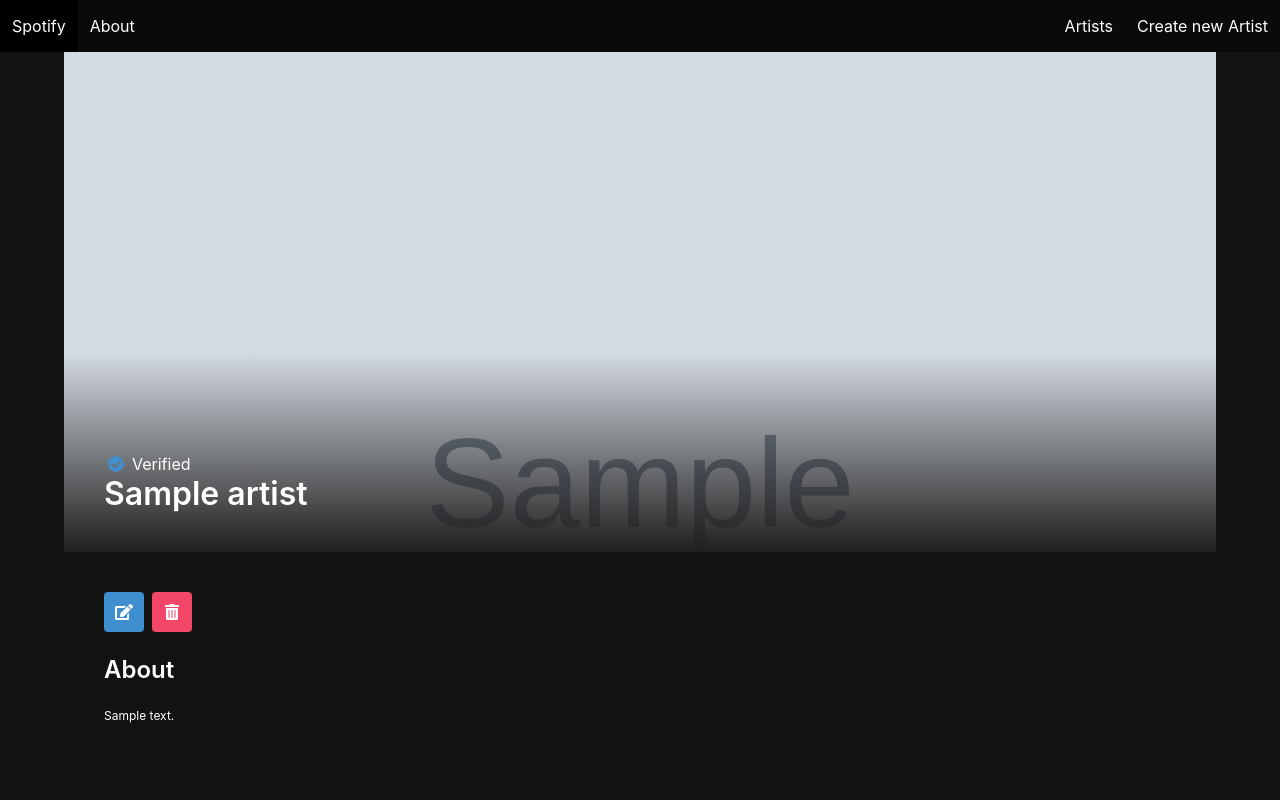
After one commit to SEIR-725-Batch/spotify, a Django app: page /artists/1/ in a window 1280 px wide. The commit adds this page. Run offline with Django 4.2, Linux system fonts and the light colour scheme; tables that the repository leaves empty hold one stand-in row (values such as "Sample post"); grey boxes marked "Sample" are stand-in pictures.

Commit message:
updated with full CRUD functionality

```diff
--- a/main_app/static/styles/main.css
+++ b/main_app/static/styles/main.css
@@ -1,5 +1,5 @@
 body {
-    background-color: blue;
+    background-color: #121212;
     color: #ffffff;
     min-height: 100vh;
   }
@@ -8,6 +8,11 @@ h1,
   h2,
   h3 {
     color: #ffffff;
+  }
+
+  .container {
+    padding: 40px;
+    padding-right: 0;
   }
 
   .title {
@@ -22,7 +27,7 @@ h3 {
   }
 
   .gallery .card {
-    transition: .1s linear;
+    transition: 0.1s linear;
   }
 
   .gallery .card:hover {
@@ -33,3 +38,41 @@ h3 {
   p {
     font-size: 12px;
   }
+
+  .detail__img {
+    position: absolute;
+    left: 0;
+    top: 0;
+    width: 100%;
+    height: 500px;
+    background-color: #ffffff;
+    overflow: hidden;
+  }
+
+  .detail__img::after {
+    content: "";
+    background-image: linear-gradient(transparent 60%, #1f1f1f);
+    position: absolute;
+    top: 0;
+    left: 0;
+    width: 100%;
+    height: 100%;
+    z-index: 5;
+  }
+
+  img {
+    width: 100%;
+    height: 500px;
+    object-fit: cover;
+    object-position: top;
+  }
+
+  .detail__name {
+    position: absolute;
+    z-index: 5;
+    top: 400px;
+  }
+
+  .detail__container {
+    margin-top: 500px;
+  }
--- /dev/null
+++ b/main_app/templates/artist_detail.html
@@ -0,0 +1,41 @@
+{% extends 'base.html' %}
+{% block title %} {{artist.name}}'s best songs {% endblock %}
+{% block content %}
+<div class="detail__img">
+    <img src="{{artist.img}}" alt="{{artist.name}}" />
+</div>
+<div class="detail__name">
+    {% if artist.verified_artist %}
+    <div class="icon-text">
+        <span class="icon has-text-info">
+            <i class="fas fa-check-circle"></i>
+        </span>
+        <span>Verified</span>
+    </div>
+    {% endif %}
+    <h1 class="title">{{artist.name}}</h1>
+</div>
+<div class="detail__container">
+    <div class="buttons">
+        <a href="{% url 'artist_update' artist.pk %}"
+            <a href="" class="button is-info">
+                <span class="icon">
+                    <i class="fas fa-edit"></i>
+                </span>
+            </a>
+        </a>
+        <a href="/artists/{{artist.id}}/delete">
+            <a href="" class="button is-danger">
+                <span class="icon">
+                    <i class="fas fa-trash-alt"></i>
+                </span>
+            </a>
+        </a>
+    </div>
+    <div class="detail__about">
+        <h4 class="title is-4">About</h4>
+        <p>{{artist.bio}}</p>
+    </div>
+</div>
+
+{% endblock %}
--- a/main_app/templates/artist_list.html
+++ b/main_app/templates/artist_list.html
@@ -1,11 +1,11 @@
 {% extends 'base.html' %}
 {% block title %}
-Artists
+{{stuff_at_top}}
 {% endblock %}
 
 {% block content %}
 
-<h1 class="title">Trending Artists</h1>
+<h1 class="title">{{stuff_at_top}}</h1>
 
 <form class="mb-5" method="get">
   <div class="field has-addons">
@@ -24,6 +24,7 @@ Artists
   {% for artist in artists %}
   <a href="">
     <div class="card">
+      <a href="{% url 'artist_detail' artist.pk %}" >
         <div class="card-image">
           <figure class="image is-square">
             <img src="{{artist.img}}" alt="{{artist.name}}" />
@@ -32,6 +33,7 @@ Artists
         <div class="card-header">
           <p class="card-header-title">{{artist.name}}</p>
         </div>
+      </a>
     </div>
   </a>
   {% empty %}
--- a/main_app/templates/base.html
+++ b/main_app/templates/base.html
@@ -5,6 +5,7 @@
         <meta charset="UTF-8" />
         <meta http-equiv="X-UA-Compatible" content="IE=edge" />
         <meta name="viewport" content="width=device-width, initial-scale=1.0" />
+        <link rel="stylesheet" href="https://cdnjs.cloudflare.com/ajax/libs/font-awesome/5.15.4/css/all.min.css">
         <link rel="stylesheet" href="https://cdn.jsdelivr.net/npm/bulma@0.9.2/css/bulma.min.css">
         <script src="https://code.jquery.com/jquery-3.6.0.min.js" integrity="sha256-/xUj+3OJU5yExlq6GSYGSHk7tPXikynS7ogEvDej/m4=" crossorigin="anonymous"></script>
         <script src="{% static 'scripts/app.js' %}" defer></script>
@@ -25,7 +26,8 @@
                 <a class="navbar-item" href="/about">About</a>
             </div>
             <div class="navbar-menu navbar-end">
-                <a class="navbar-item" href="/artists">Artists</a>
+                <a class="navbar-item" href="{% url 'artist_list' %}">Artists</a>
+                <a class="navbar-item" href="/artists/new">Create new Artist</a>
             </div>
         </nav>
         <div class="container">
--- a/main_app/urls.py
+++ b/main_app/urls.py
@@ -4,5 +4,9 @@ from . import views
 urlpatterns = [
     path('', views.Home.as_view(), name="home"),
     path('about/', views.About.as_view(), name="about"), # <- new route
-    path('artists/', views.ArtistList.as_view(), name="artist_list")
+    path('artists/', views.ArtistList.as_view(), name="artist_list"),
+    path('artists/new/', views.ArtistCreate.as_view(), name="artist_create"),
+    path('artists/<int:pk>/', views.ArtistDetail.as_view(), name="artist_detail"),
+    path('artists/<int:pk>/update',views.ArtistUpdate.as_view(), name="artist_update"),
+    path('artists/<int:pk>/delete',views.ArtistDelete.as_view(), name="artist_delete"),
 ]
--- a/main_app/views.py
+++ b/main_app/views.py
@@ -1,6 +1,10 @@
 from django.shortcuts import render
+from django.urls import reverse
 from django.views.generic.base import TemplateView
 from .models import Artist
+from django.views.generic.edit import CreateView, UpdateView, DeleteView
+# after our other imports
+from django.views.generic import DetailView
 
 # Create your views here.
 
@@ -24,6 +28,32 @@ class ArtistList(TemplateView):
         if name != None:
             # .filter is the sql WHERE statement and name__icontains is doing a search for any name that contains the query param
             context["artists"] = Artist.objects.filter(name__icontains=name)
+            context["stuff_at_top"] = f"Searching through Artists list for {name}"
         else:
             context["artists"] = Artist.objects.all()
+            context["stuff_at_top"] = "Trending Artists"
         return context
+
+class ArtistCreate(CreateView):
+    model = Artist
+    fields = ['name', 'img', 'bio']
+    template_name = "artist_create.html"
+    success_url = "/artists/"
+
+class ArtistDetail(DetailView):
+    model = Artist
+    template_name = "artist_detail.html"
+
+class ArtistUpdate(UpdateView):
+    model = Artist
+    fields = ['name', 'img', 'bio']
+    template_name = "artist_update.html"
+    success_url = "/artists/"
+
+    def get_success_url(self):
+        return reverse('artist_detail', kwargs={'pk': self.object.pk})
+
+class ArtistDelete(DeleteView):
+    model = Artist
+    template_name = "artist_delete_confirmation.html"
+    success_url = "/artists/"
```
Also changed, not shown: main_app/templates/artist_create.html (added, +16 -0 lines), main_app/templates/artist_delete_confirmation.html (added, +12 -0 lines), main_app/templates/artist_update.html (added, +10 -0 lines). Lines whose indentation alone changed are shown as unchanged.
